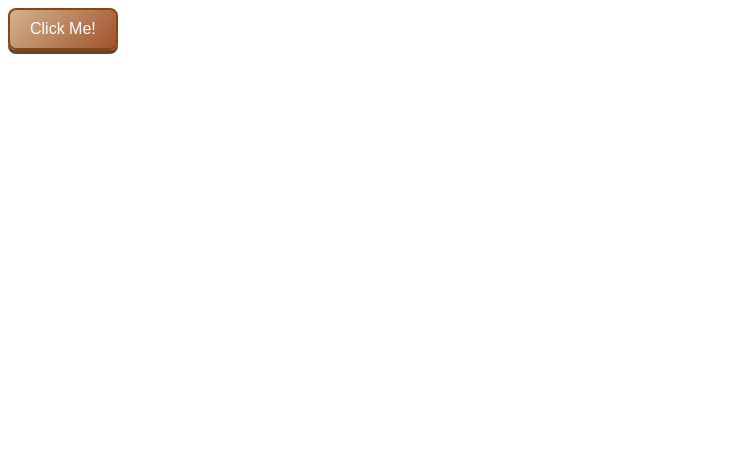
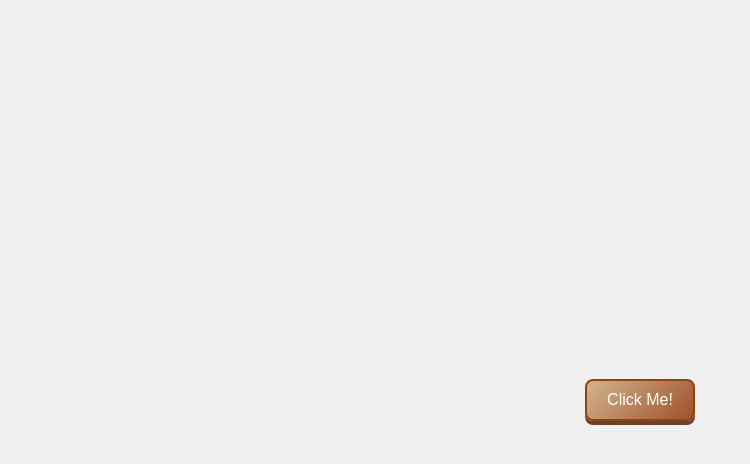
Before and after one commit to NUPAR/first_game, a plain HTML site: page index.html in a window 1280 px wide. Shown: the whole page, without its empty margins (0-750 px from the left). Drawn offline with Linux system fonts and the light colour scheme.

Commit message:
Update index.html

```diff
--- a/index.html
+++ b/index.html
@@ -5,6 +5,16 @@
   <meta name="viewport" content="width=device-width, initial-scale=1.0">
   <title>Fabric Button with Popcorn Effect</title>
   <style>
+    /* 전체 페이지 스타일 */
+    body {
+      display: flex;
+      justify-content: center; /* 가로 중앙 정렬 */
+      align-items: center; /* 세로 중앙 정렬 */
+      height: 100vh; /* 뷰포트 전체 높이 */
+      margin: 0; /* 기본 여백 제거 */
+      background-color: #f0f0f0; /* 배경색 */
+    }
+
     /* 천 질감 버튼 스타일 */
     button {
       background: linear-gradient(135deg, #d2b48c, #a0522d); /* 천 느낌의 그라데이션 */
```
